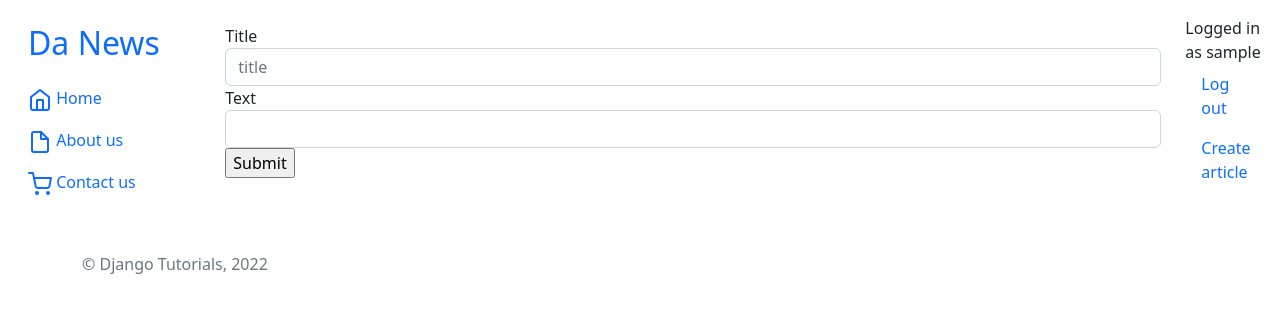
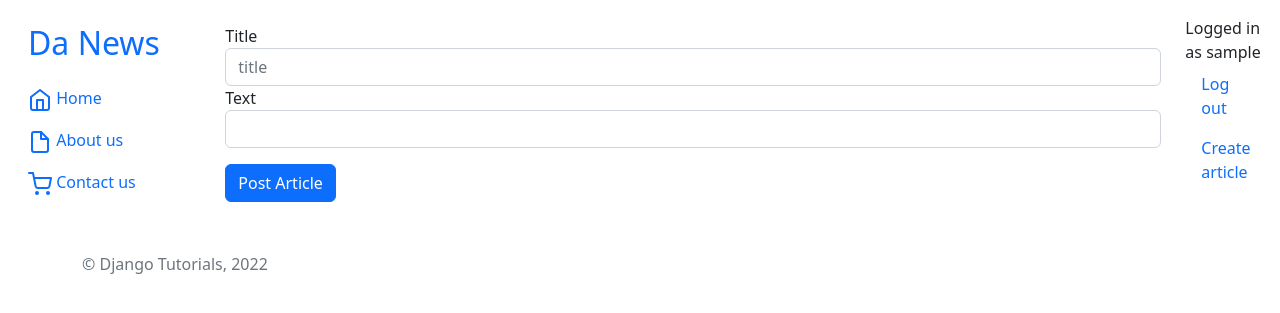
Before and after one commit to Axelkarnebro/webcasts-group-14, a Django app: page /article/create/ in a window 1280 px wide. Shown: the top 313 px of the page. Run offline with Django 4.2, Linux system fonts and the light colour scheme; the visitor is signed in with stand-in values (Sample User, id 1); some libraries are stand-ins or nearby versions.

Commit message:
förfinade create/update knappar 😚😚😚😚😚😚😚 (´･ω･`) o(〃＾▽＾〃)o(✿◠‿◠)( ఠൠఠ )ﾉ( ͡°( ͡° ͜ʖ( ͡° ͜ʖ ͡°)ʖ ͡°) ͡°)

```diff
--- a/article/templates/pages/article_create.html
+++ b/article/templates/pages/article_create.html
@@ -18,7 +18,7 @@
         <form action="" method="post">
             {%csrf_token%}
             {% include 'pages/article_form.html'%}
-            <input type="submit" value="Submit">
+            <button class="btn btn-primary mt-3" type="submit" value="Submit">Post Article</button>
         </form>
     </div>
 </section>
--- a/article/templates/pages/article_update.html
+++ b/article/templates/pages/article_update.html
@@ -27,8 +27,7 @@
           {% csrf_token %}
           {% include 'pages/article_form.html' %}
           <div class="form-group">
-            <input class="form-control btn btn-primary" type="submit"
-                    value="Update Article">
+            <button class="btn btn-primary mt-3" type="submit" value="Submit">Confirm changes</button>
           </div>
         </form>
       </div>
```
